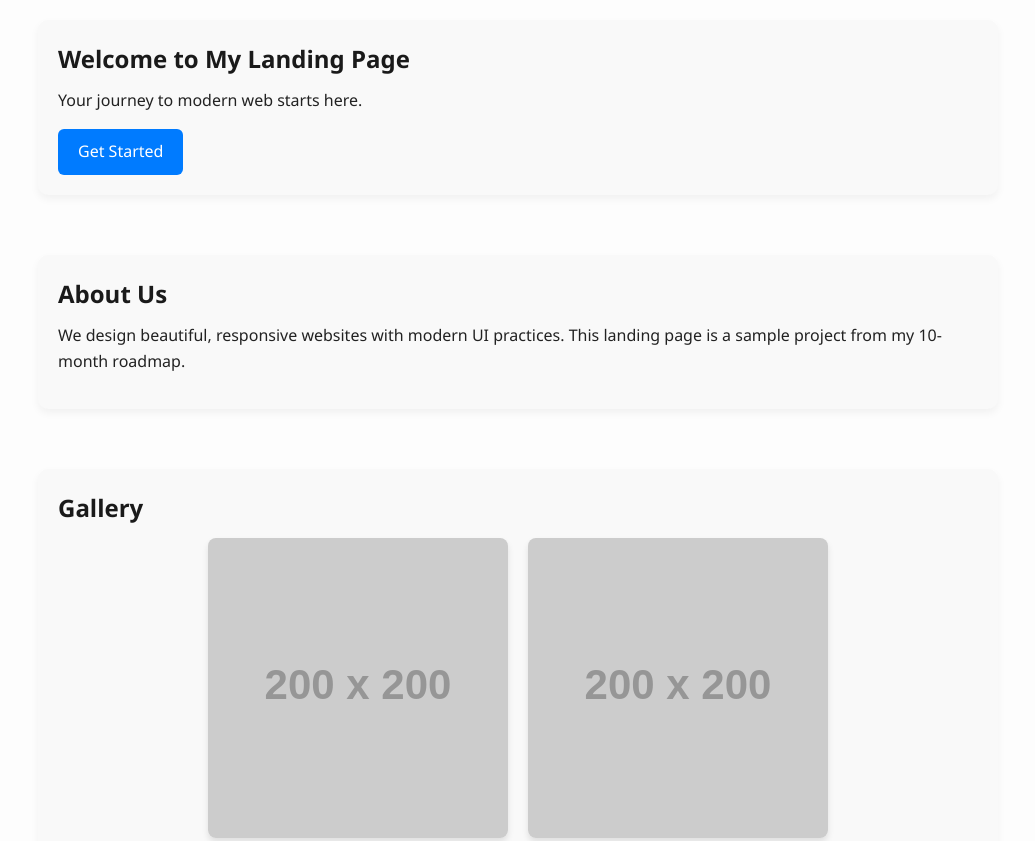
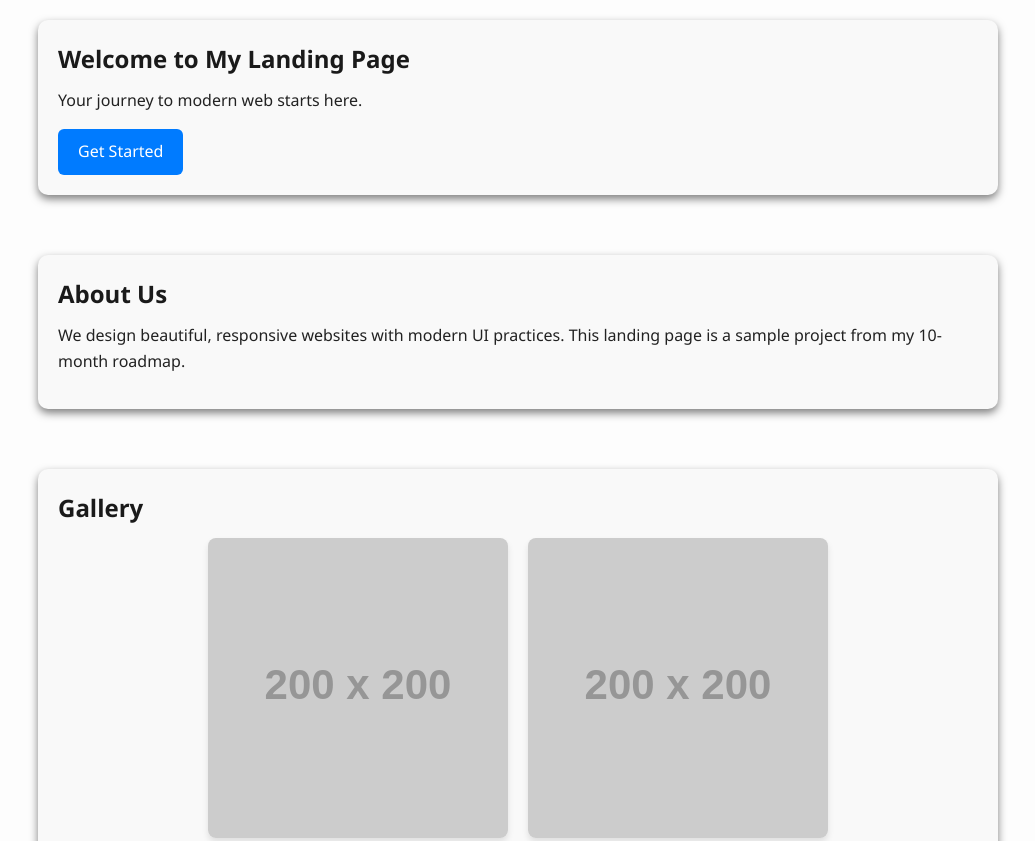
Before and after one commit to sudheer948/landing-page2, a plain HTML site: page index.html in a window 1280 px wide. Shown: the top 841 px of the page, without its empty margins (122-1157 px from the left). Drawn offline with Linux system fonts and the light colour scheme; placeholder pictures from the web are drawn by us.

Commit message:
not modified or anything

```diff
--- a/style.css
+++ b/style.css
@@ -24,7 +24,7 @@ section {
   padding: 20px;
   border-radius: 10px;
   background: #f9f9f9;
-  box-shadow: 0 4px 8px rgba(0,0,0,0.05);
+  box-shadow: 0 4px 8px rgba(0,0,0,0.5);
 }
 
 h1, h2 {
```
